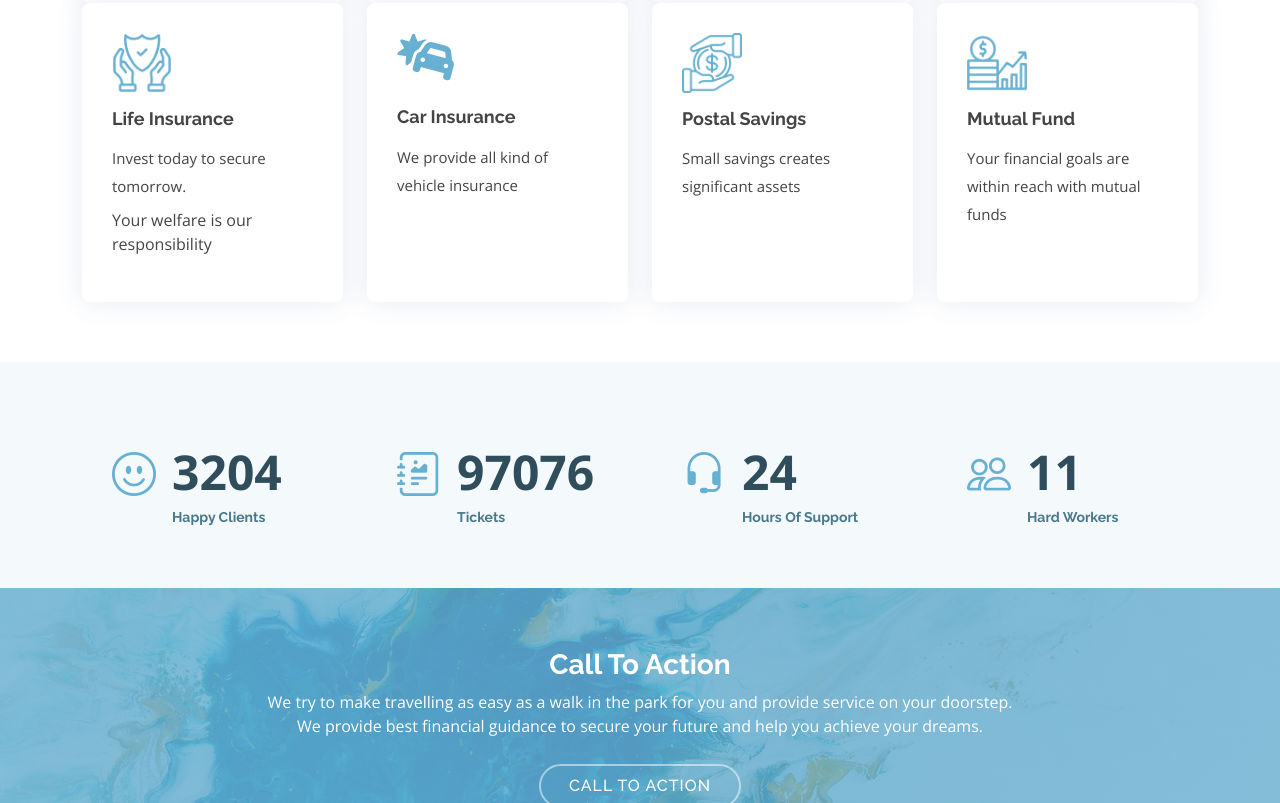
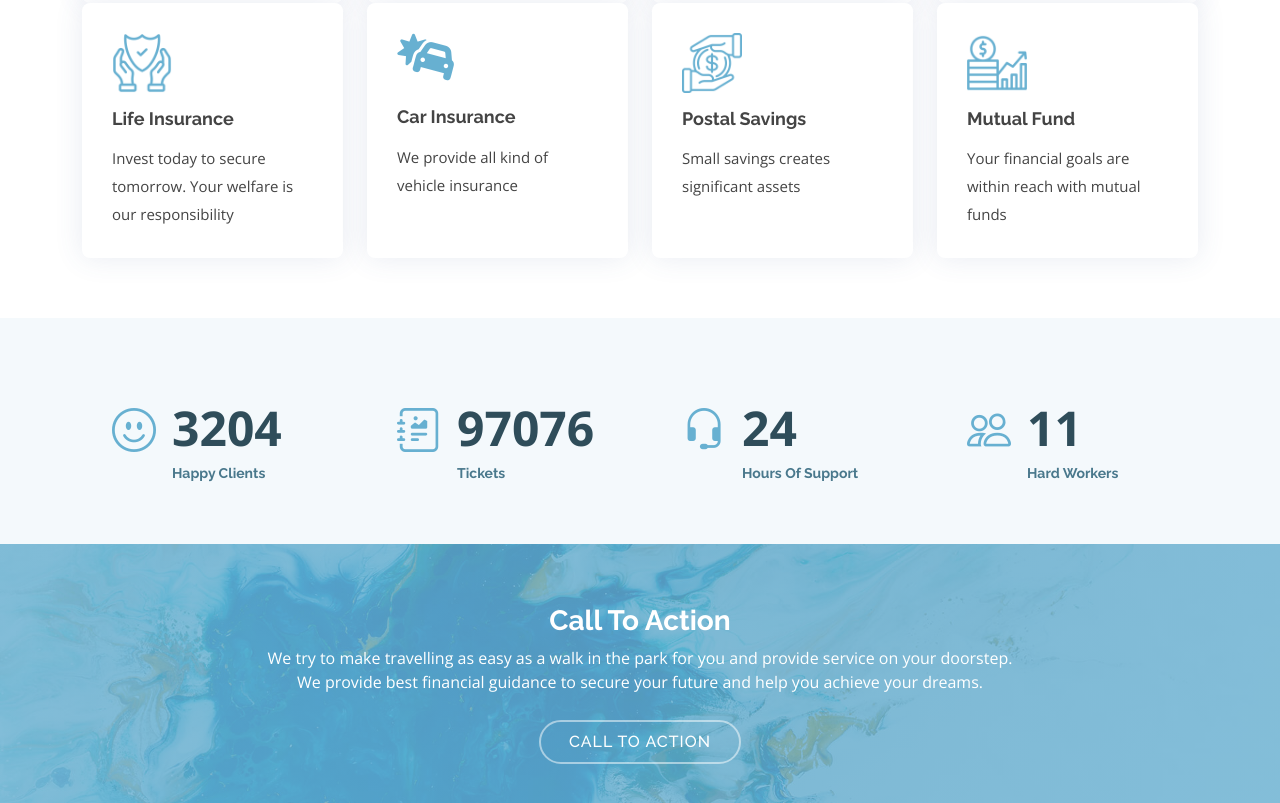
Before and after one commit to Samprodip/nothing.github.io, a plain HTML site: page index.html in a window 1280 px wide. Shown: the part 1767-2570 px from the top of the page. Drawn offline with nearby package versions, Linux system fonts and the light colour scheme.

Commit message:
Update index.html

```diff
--- a/index.html
+++ b/index.html
@@ -167,7 +167,7 @@
             <div class="icon-box" data-aos="fade-up" data-aos-delay="300">
               <div class="icon"><img class="serv" src="assets/img/insurance.png"></div>
               <h4 class="title">Life Insurance</h4>
-              <p class="description">Invest today to secure tomorrow.</p><p style="margin-top: 8px;">Your welfare is our responsibility</p>
+              <p class="description">Invest today to secure tomorrow. Your welfare is our responsibility</p>
             </div>
           </div>
 
```
